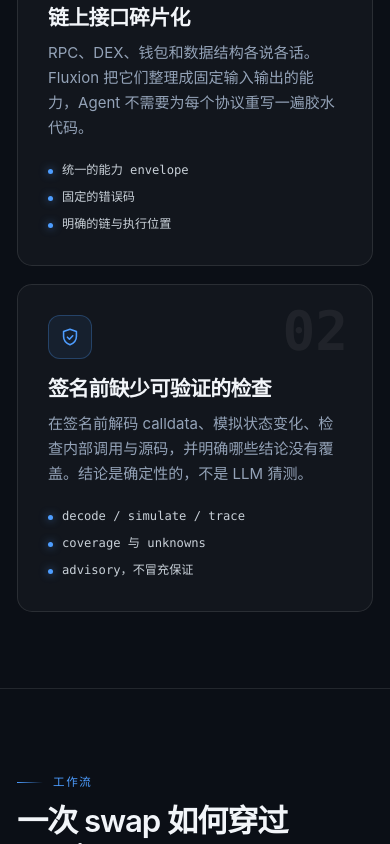
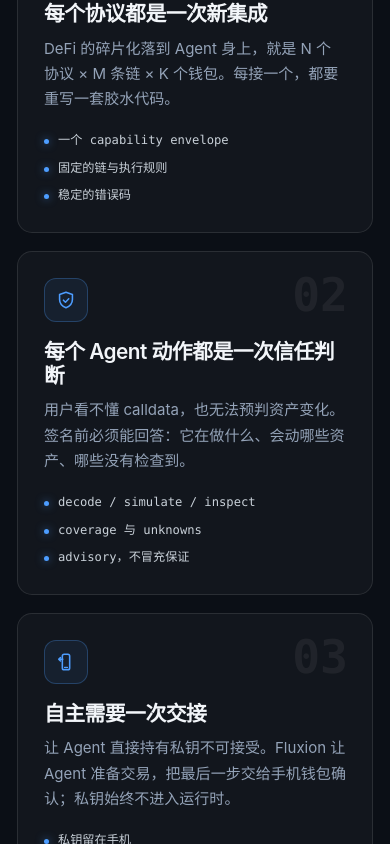
Before and after one commit to ZhangPeibin/Fluxion, a React (Vite) app in the folder site/: page / in a window 390 px wide. Shown: the part 1120-1964 px from the top of the page. Built offline with nearby package versions, Linux system fonts and the light colour scheme; no server answers.

Commit message:
feat(site): reframe problems as three cards

```diff
--- a/site/src/components/Problems.jsx
+++ b/site/src/components/Problems.jsx
@@ -10,6 +10,11 @@ const ICONS = [
   <svg key="shield" viewBox="0 0 24 24" width="22" height="22" aria-hidden="true">
     <path d="M12 3.5 19 6v5.4c0 4.3-2.9 7.4-7 9.1-4.1-1.7-7-4.8-7-9.1V6l7-2.5Z" fill="none" stroke="currentColor" strokeWidth="1.7" strokeLinejoin="round" />
     <path d="M9.2 12.2 11.4 14.4 15 10.6" fill="none" stroke="currentColor" strokeWidth="1.7" strokeLinecap="round" strokeLinejoin="round" />
+  </svg>,
+  <svg key="handoff" viewBox="0 0 24 24" width="22" height="22" aria-hidden="true">
+    <rect x="8" y="3.5" width="8" height="17" rx="2" fill="none" stroke="currentColor" strokeWidth="1.7" />
+    <path d="M10.5 18h3" fill="none" stroke="currentColor" strokeWidth="1.7" strokeLinecap="round" />
+    <path d="M4 9h4.5M4 9l2-2M4 9l2 2" fill="none" stroke="currentColor" strokeWidth="1.6" strokeLinecap="round" strokeLinejoin="round" />
   </svg>,
 ];
 
--- a/site/src/i18n.js
+++ b/site/src/i18n.js
@@ -107,17 +107,22 @@ export const copy = {
     },
     problems: {
       eyebrow: "为什么需要它",
-      title: "它解决两类问题",
+      title: "3 个问题，一层解决",
       items: [
         {
-          title: "链上接口碎片化",
-          body: "RPC、DEX、钱包和数据结构各说各话。Fluxion 把它们整理成固定输入输出的能力，Agent 不需要为每个协议重写一遍胶水代码。",
-          points: ["统一的能力 envelope", "固定的错误码", "明确的链与执行位置"],
+          title: "每个协议都是一次新集成",
+          body: "DeFi 的碎片化落到 Agent 身上，就是 N 个协议 × M 条链 × K 个钱包。每接一个，都要重写一套胶水代码。",
+          points: ["一个 capability envelope", "固定的链与执行规则", "稳定的错误码"],
         },
         {
-          title: "签名前缺少可验证的检查",
-          body: "在签名前解码 calldata、模拟状态变化、检查内部调用与源码，并明确哪些结论没有覆盖。结论是确定性的，不是 LLM 猜测。",
-          points: ["decode / simulate / trace", "coverage 与 unknowns", "advisory，不冒充保证"],
+          title: "每个 Agent 动作都是一次信任判断",
+          body: "用户看不懂 calldata，也无法预判资产变化。签名前必须能回答：它在做什么、会动哪些资产、哪些没有检查到。",
+          points: ["decode / simulate / inspect", "coverage 与 unknowns", "advisory，不冒充保证"],
+        },
+        {
+          title: "自主需要一次交接",
+          body: "让 Agent 直接持有私钥不可接受。Fluxion 让 Agent 准备交易，把最后一步交给手机钱包确认；私钥始终不进入运行时。",
+          points: ["私钥留在手机", "WalletConnect 会话", "每次发送都显式确认"],
         },
       ],
     },
@@ -348,17 +353,22 @@ export const copy = {
     },
     problems: {
       eyebrow: "Why it exists",
-      title: "Two problems, one contract",
+      title: "3 problems, one layer",
       items: [
         {
-          title: "Fragmented on-chain interfaces",
-          body: "RPCs, DEXs, wallets and data shapes all disagree. Fluxion turns them into capabilities with fixed inputs and outputs, so agents stop rewriting glue code per protocol.",
-          points: ["One capability envelope", "Stable error codes", "Explicit chains and execution"],
+          title: "Every protocol is a new integration",
+          body: "DeFi fragmentation lands on the agent as N protocols × M chains × K wallets. Every connection starts with another bespoke integration.",
+          points: ["One capability envelope", "Explicit chain and execution rules", "Stable error codes"],
         },
         {
-          title: "No verifiable check before signing",
-          body: "Decode calldata, simulate state changes, inspect internal calls and source, and state what was not covered. The conclusions are deterministic, not LLM guesses.",
-          points: ["decode / simulate / trace", "coverage and unknowns", "advisory, not a guarantee"],
+          title: "Every agent action is a trust decision",
+          body: "Users can't read calldata or predict asset changes. Before signing, they need to know what it does, what moves, and what was not checked.",
+          points: ["decode / simulate / inspect", "coverage and unknowns", "advisory, not a guarantee"],
+        },
+        {
+          title: "Autonomy needs a handoff",
+          body: "Giving an agent the keys is not acceptable. Fluxion prepares the transaction, then hands the final step to the phone wallet; keys never enter the runtime.",
+          points: ["Keys stay on the phone", "WalletConnect session", "Explicit confirmation on every send"],
         },
       ],
     },
--- a/site/src/styles.css
+++ b/site/src/styles.css
@@ -2997,3 +2997,24 @@ body::before {
 .map-hub-core {
   filter: drop-shadow(0 0 4px currentColor);
 }
+
+/* three-problem layout */
+.problem-grid {
+  grid-template-columns: repeat(3, minmax(0, 1fr));
+}
+
+.problem-index {
+  font-size: 2.9rem;
+}
+
+@media (max-width: 1100px) {
+  .problem-card {
+    padding: 26px;
+  }
+}
+
+@media (max-width: 900px) {
+  .problem-grid {
+    grid-template-columns: 1fr;
+  }
+}
```
